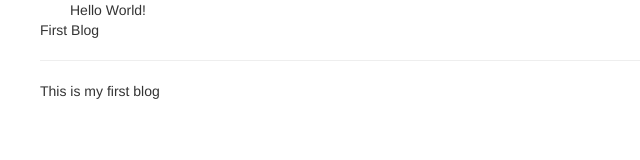
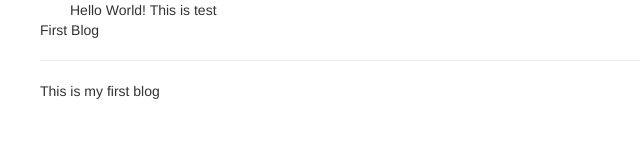
Before and after one commit to rajdeepgumaste/rajdeepgumaste.github.io, a plain HTML site: page index.html in a window 1280 px wide. Shown: the full height of the page, 0-640 px from the left. Drawn offline with nearby package versions, Linux system fonts and the light colour scheme.

Commit message:
added some html

```diff
--- a/index.html
+++ b/index.html
@@ -16,7 +16,7 @@
 <body>
 
 	<div class="container" ng-controller="mainCtrl">
-		{{test}}
+		{{test}} This is test
 		<div class="row" ng-repeat="blog in blogs">
 			<div class="row">
 				{{blog.title}}
```
